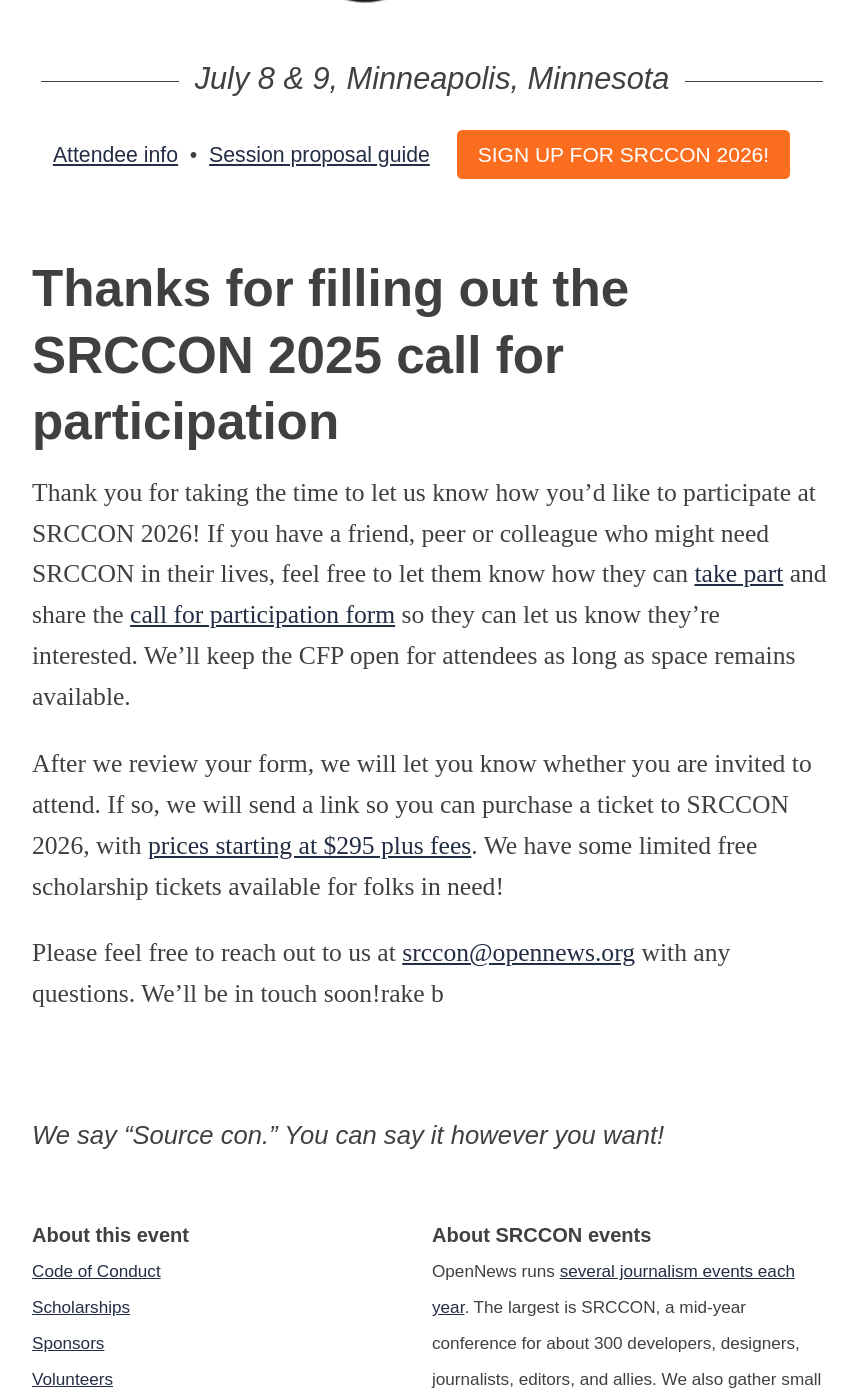
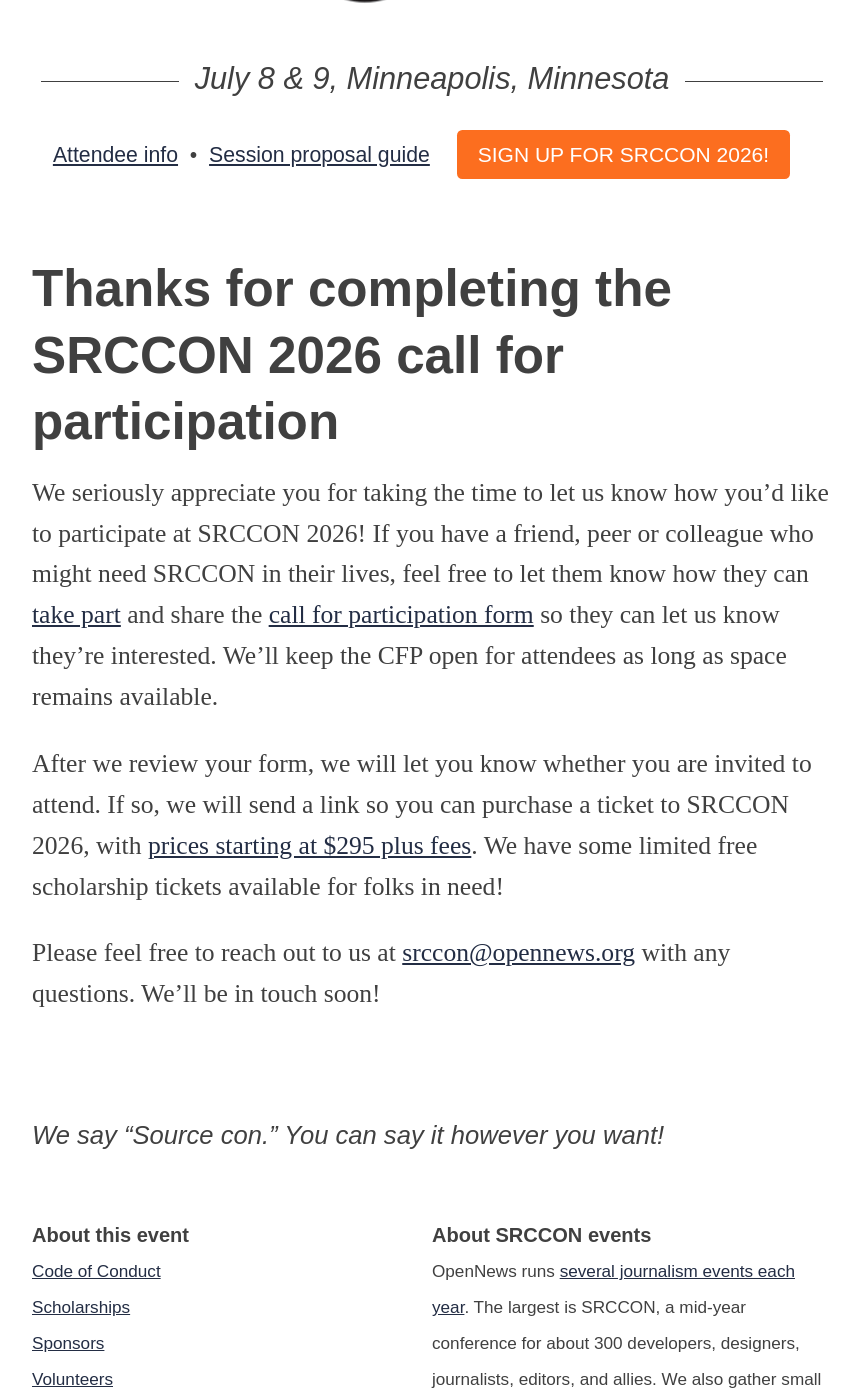
Before and after one commit to OpenNews/srccon-2026, a Jekyll site: the page built from participation_form_complete.md, in a window 1280 px wide and 1400 px high, scrolled down 460 px. Shown: the whole window, without its empty margins (208-1067 px from the left). Built offline with Jekyll 4.4.1, drawn with Linux system fonts in a browser that asks for light colours; some web fonts are replaced.

Commit message:
updates to the participation form complete page

```diff
--- a/participation_form_complete.md
+++ b/participation_form_complete.md
@@ -4,10 +4,10 @@
 title: Thank you for completing the SRCCON 2026 CFP!
 ---
 
-# Thanks for filling out the SRCCON 2025 call for participation {#participate}
+# Thanks for completing the SRCCON 2026 call for participation {#participate}
 
-Thank you for taking the time to let us know how you'd like to participate at {{ page.event_name }}! If you have a friend, peer or colleague who might need SRCCON in their lives, feel free to let them know how they can [take part](/attendees) and share the [call for participation form](/participation/form/) so they can let us know they're interested. We'll keep the CFP open for attendees as long as space remains available.
+We seriously appreciate you for taking the time to let us know how you'd like to participate at {{ page.event_name }}! If you have a friend, peer or colleague who might need SRCCON in their lives, feel free to let them know how they can [take part](/attendees) and share the [call for participation form](/participation/form/) so they can let us know they're interested. We'll keep the CFP open for attendees as long as space remains available.
 
 After we review your form, we will let you know whether you are invited to attend. If so, we will send a link so you can purchase a ticket to {{ page.event_name }}, with <a href="/attendees/#tickets">prices starting at {{ page.price_base }} plus fees</a>. We have some limited free scholarship tickets available for folks in need!
 
-Please feel free to reach out to us at [srccon@opennews.org](mailto:srccon@opennews.org) with any questions. We'll be in touch soon!rake b
+Please feel free to reach out to us at [srccon@opennews.org](mailto:srccon@opennews.org) with any questions. We'll be in touch soon!
```
